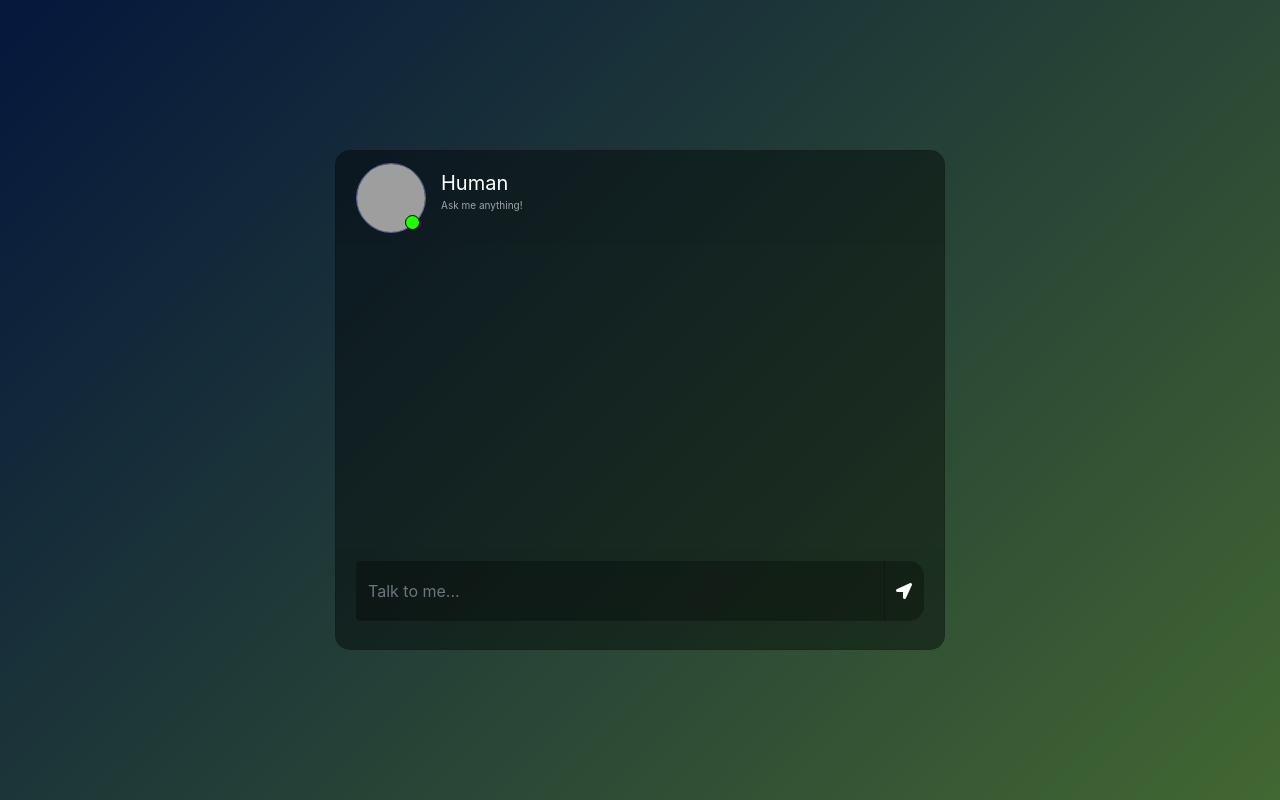
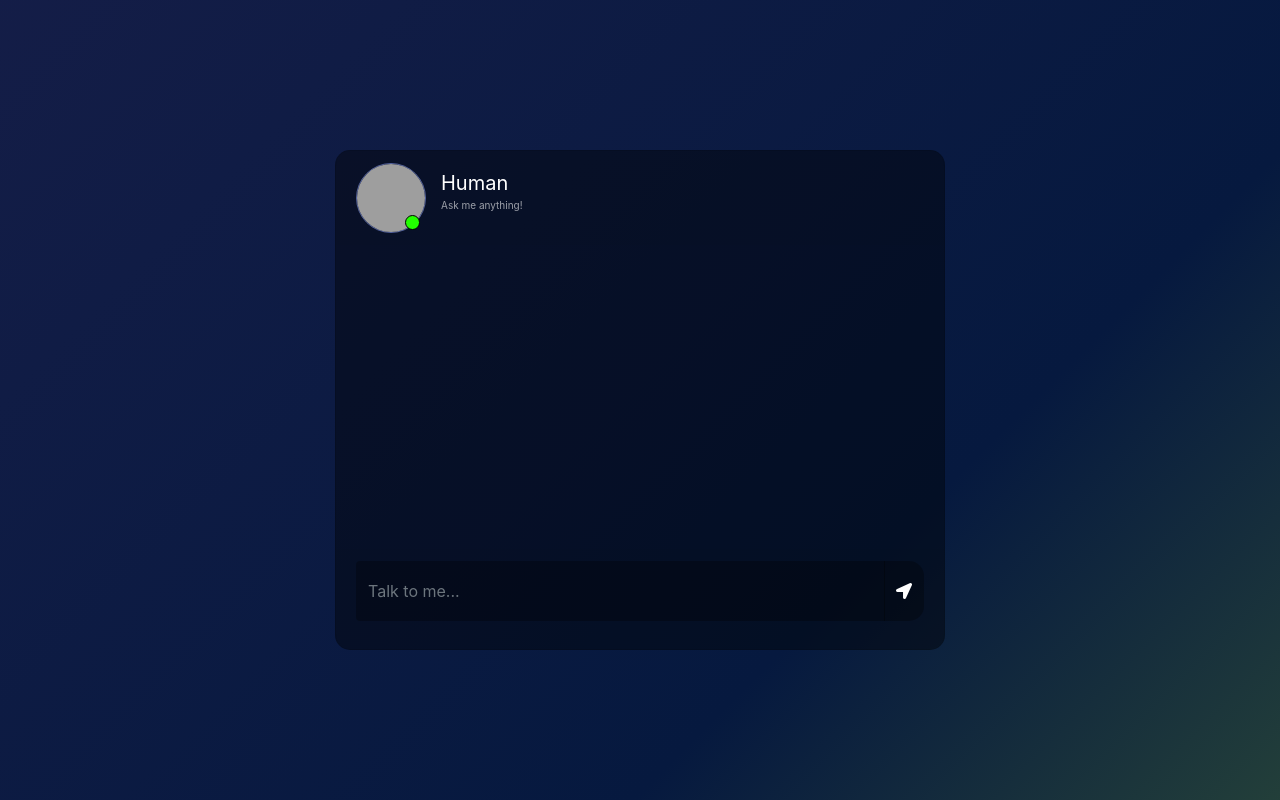
Before and after one commit to greeenboi/Python-ChatBot, a Flask app: page / in a window 1280 px wide. Run offline with Flask 3, Linux system fonts and the light colour scheme; some libraries are stand-ins or nearby versions; grey boxes are pictures that could not be loaded.

Commit message:
Update style.css

```diff
--- a/static/style.css
+++ b/static/style.css
@@ -9,7 +9,7 @@ body{
 	height: 100%;
 	margin: 0;
 
-	background: linear-gradient(-45deg, rgb(128, 186, 40), rgb(6, 24, 60), rgb(34, 34, 84));
+	background: linear-gradient(-45deg, rgb(128, 186, 40), rgb(6, 25, 63), rgb(33, 33, 79), rgb(17, 6, 62));
 	background-size: 400% 400%;
 	animation: gradient 20s ease-in-out infinite;
 	height: 100vh;
```
